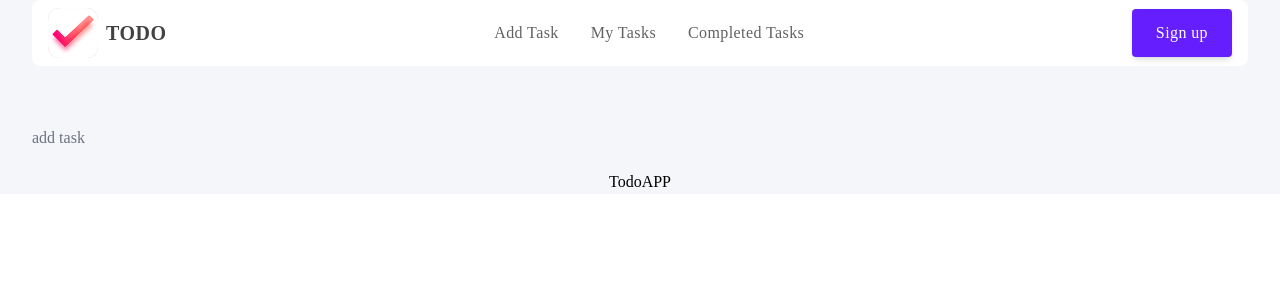
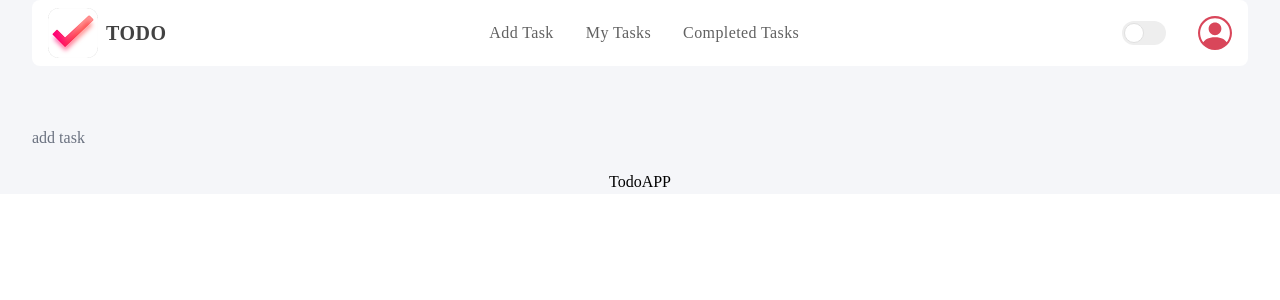
Before and after one commit to rubel-sh/todo-app, a React (Vite) app in the folder client/todo-app/: page / in a window 1280 px wide. Shown: the top 300 px of the page. Built offline with nearby package versions, Linux system fonts and the light colour scheme.

Commit message:
Nav updated

```diff
--- /dev/null
+++ b/client/todo-app/src/hooks/useDarkMode.jsx
@@ -0,0 +1,17 @@
+import React, { useEffect } from "react";
+
+const useDarkMode = ({ darkBooleanValue }) => {
+  const [isDarkMode, setIsDarkMode] = useState(false);
+
+  useEffect(() => {
+    // set dark mode on page reload
+    const status = localStorage.getItem("todoAppDarkMode");
+    if (status === "true") {
+      setIsDarkMode(true);
+    }
+  }, [darkBooleanValue]);
+
+  return isDarkMode;
+};
+
+export default useDarkMode;
--- a/client/todo-app/src/pages/shared/TodoNav/TodoNav.jsx
+++ b/client/todo-app/src/pages/shared/TodoNav/TodoNav.jsx
@@ -1,9 +1,11 @@
-import React, { useState } from "react";
+import React, { useEffect, useState } from "react";
 import { Link, NavLink } from "react-router-dom";
 import logo from "../../../assets/todo_logo.png";
+import profileLogo from "../../../assets/profile.svg";
 
 const TodoNav = () => {
   const [isMenuOpen, setIsMenuOpen] = useState(false);
+  const [isDarkMode, setIsDarkMode] = useState(false);
 
   const MenuLinks = [
     { to: "/addtask", title: "Add Task" },
@@ -12,6 +14,13 @@ const TodoNav = () => {
   ];
 
   const activeStyle = { color: "#D9465A" };
+
+  //Handlers
+  const handleDarkModeSwitch = () => {
+    setIsDarkMode(!isDarkMode);
+    // save dark mode status on localStorage
+    localStorage.setItem("todoAppDarkMode", !isDarkMode);
+  };
 
   return (
     <div className=" mx-auto sm:max-w-xl md:max-w-full lg:max-w-screen-xl md:px-24 lg:px-8  ">
@@ -22,10 +31,10 @@ const TodoNav = () => {
             Todo
           </span>
         </Link>
-        <ul className="flex items-center hidden space-x-8 lg:flex">
+        <ul className=" items-center hidden space-x-8 lg:flex">
           {/* Iterate Nav Links */}
           {MenuLinks.map((link) => (
-            <li>
+            <li key={link.to}>
               <NavLink
                 to={link.to}
                 style={({ isActive }) => (isActive ? activeStyle : null)}
@@ -36,16 +45,45 @@ const TodoNav = () => {
             </li>
           ))}
         </ul>
-        <ul className="flex items-center hidden space-x-8 lg:flex">
+        <ul className=" items-center hidden space-x-8 lg:flex">
+          {/* Toggle Darkmode */}
+          <li className="flex flex-col justify-center">
+            {isDarkMode ? (
+              <label className="inline-flex relative items-center cursor-pointer ">
+                <input
+                  type="checkbox"
+                  value={isDarkMode}
+                  className="sr-only peer"
+                  defaultChecked={true}
+                  onClick={handleDarkModeSwitch}
+                />
+                <div className="w-11 h-6 bg-gray-200 peer-focus:outline-none rounded-full peer dark:bg-gray-700 peer-checked:after:translate-x-full peer-checked:after:border-white after:content-[''] after:absolute after:top-[2px] after:left-[2px] after:bg-white after:border-gray-300 after:border after:rounded-full after:h-5 after:w-5 after:transition-all dark:border-gray-600 peer-checked:bg-blue-600"></div>
+              </label>
+            ) : (
+              <label className="inline-flex relative items-center cursor-pointer ">
+                <input
+                  type="checkbox"
+                  value={isDarkMode}
+                  className="sr-only peer"
+                  defaultChecked={false}
+                  onClick={handleDarkModeSwitch}
+                />
+                <div className="w-11 h-6 bg-gray-200 peer-focus:outline-none rounded-full peer dark:bg-gray-700 peer-checked:after:translate-x-full peer-checked:after:border-white after:content-[''] after:absolute after:top-[2px] after:left-[2px] after:bg-white after:border-gray-300 after:border after:rounded-full after:h-5 after:w-5 after:transition-all dark:border-gray-600 peer-checked:bg-blue-600"></div>
+              </label>
+            )}
+          </li>
+
+          {/* Join / Profile Picture */}
           <li>
-            <a
+            <img src={profileLogo} className="cursor-pointer" alt="" />
+            {/* <a
               href="/"
               className="inline-flex items-center justify-center h-12 px-6 font-medium tracking-wide text-white transition duration-200 rounded shadow-md bg-deep-purple-accent-400 hover:bg-deep-purple-accent-700 focus:shadow-outline focus:outline-none"
               aria-label="Sign up"
               title="Sign up"
             >
               Sign up
-            </a>
+            </a> */}
           </li>
         </ul>
         <div className="lg:hidden">
@@ -102,7 +140,7 @@ const TodoNav = () => {
                   <ul className="space-y-4">
                     {/* Iterate Nav Links */}
                     {MenuLinks.map((link) => (
-                      <li>
+                      <li key={link.to}>
                         <NavLink
                           to={link.to}
                           style={({ isActive }) =>
```
Also changed, not shown: client/todo-app/src/assets/profile.svg (added).
